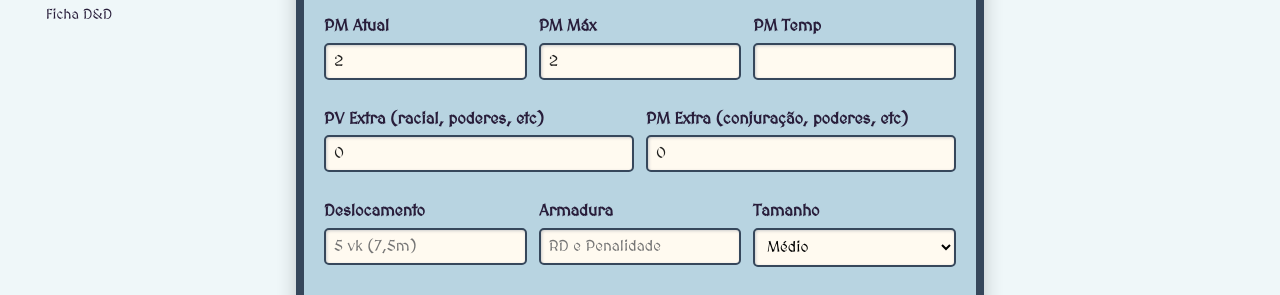
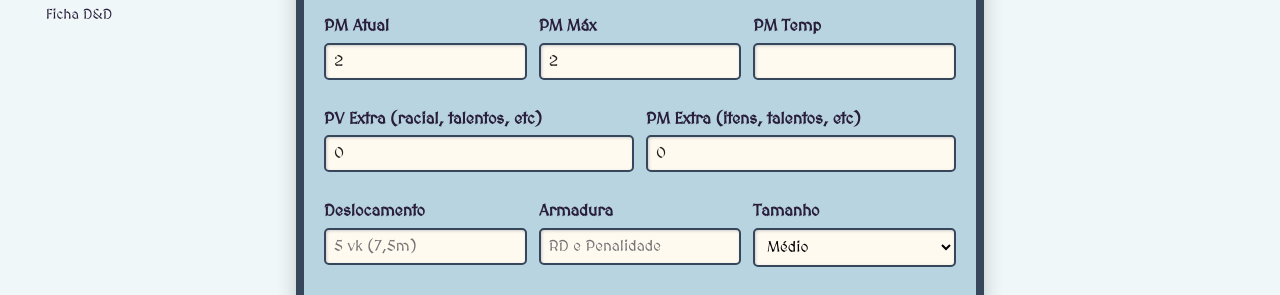
Before and after one commit to ozyssj/auramana-rpg, an MkDocs documentation site: the page built from docs/fichas/ficha.md, in a window 1280 px wide and 900 px high, scrolled down 660 px. Shown: the part 150-445 px from the top of the window. Built offline with MkDocs 1.6.1 and Material for MkDocs 9.7.7, drawn with Linux system fonts in a browser that asks for light colours.

Commit message:
fix poderes -> talentos

```diff
--- a/docs/fichas/ficha.md
+++ b/docs/fichas/ficha.md
@@ -300,12 +300,12 @@
 
     <div class="duplo">
             <div class="campo">
-                <label for="pvExtra">PV Extra (racial, poderes, etc)</label>
+                <label for="pvExtra">PV Extra (racial, talentos, etc)</label>
                 <input type="number" id="pvExtra" min="0" value="0">
             </div>
 
             <div class="campo">
-                <label for="pmExtra">PM Extra (conjuração, poderes, etc)</label>
+                <label for="pmExtra">PM Extra (itens, talentos, etc)</label>
                 <input type="number" id="pmExtra" min="0" value="0">
             </div>
     </div>
@@ -481,8 +481,8 @@
 
 
                 <div class="campo">
-                    <label for="poderes">Talentos</label>
-                    <textarea id="poderes" rows="22">
+                    <label for="talentos">Talentos</label>
+                    <textarea id="talentos" rows="22">
  -> Origem:
  -> NV1:
  -> NV2:
```
